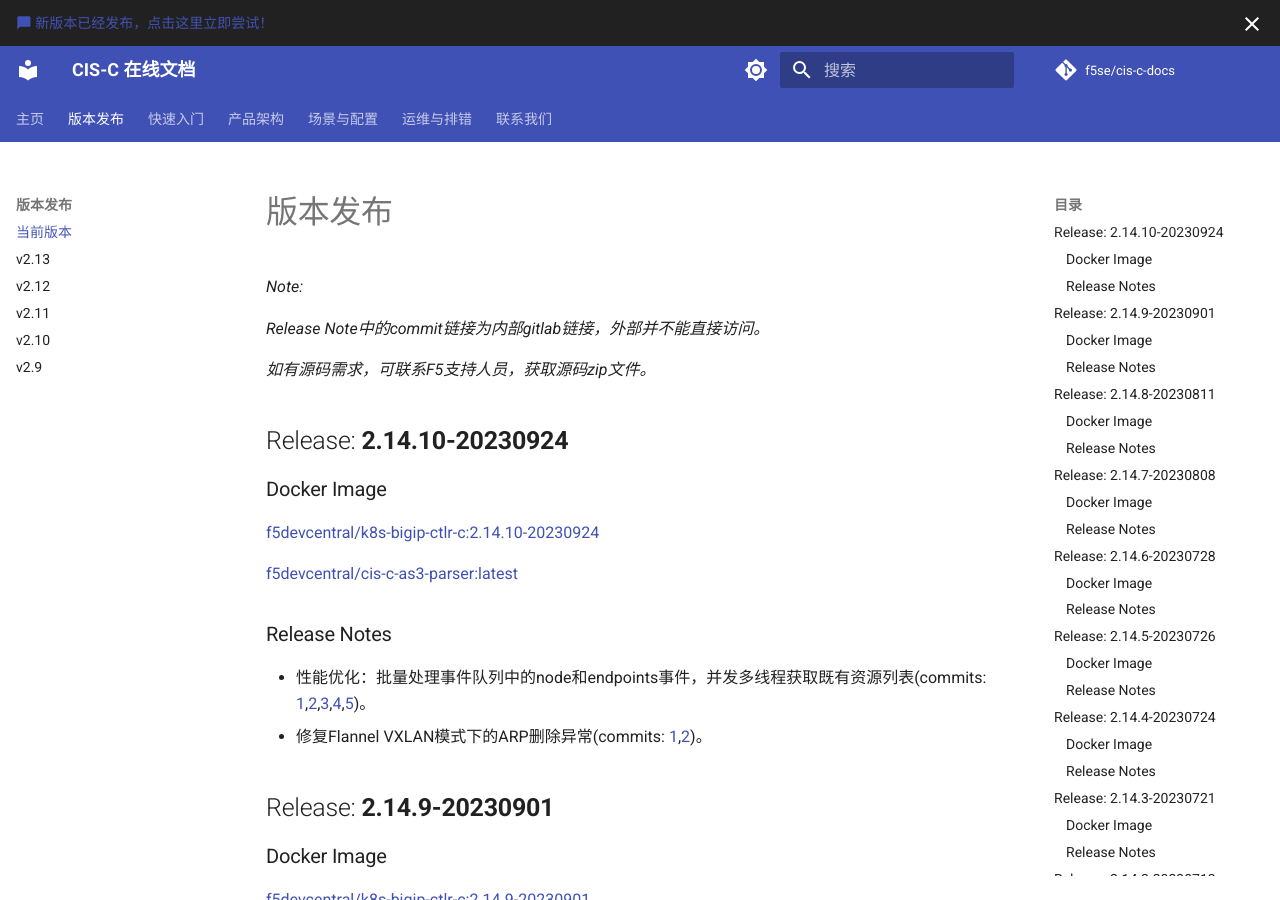
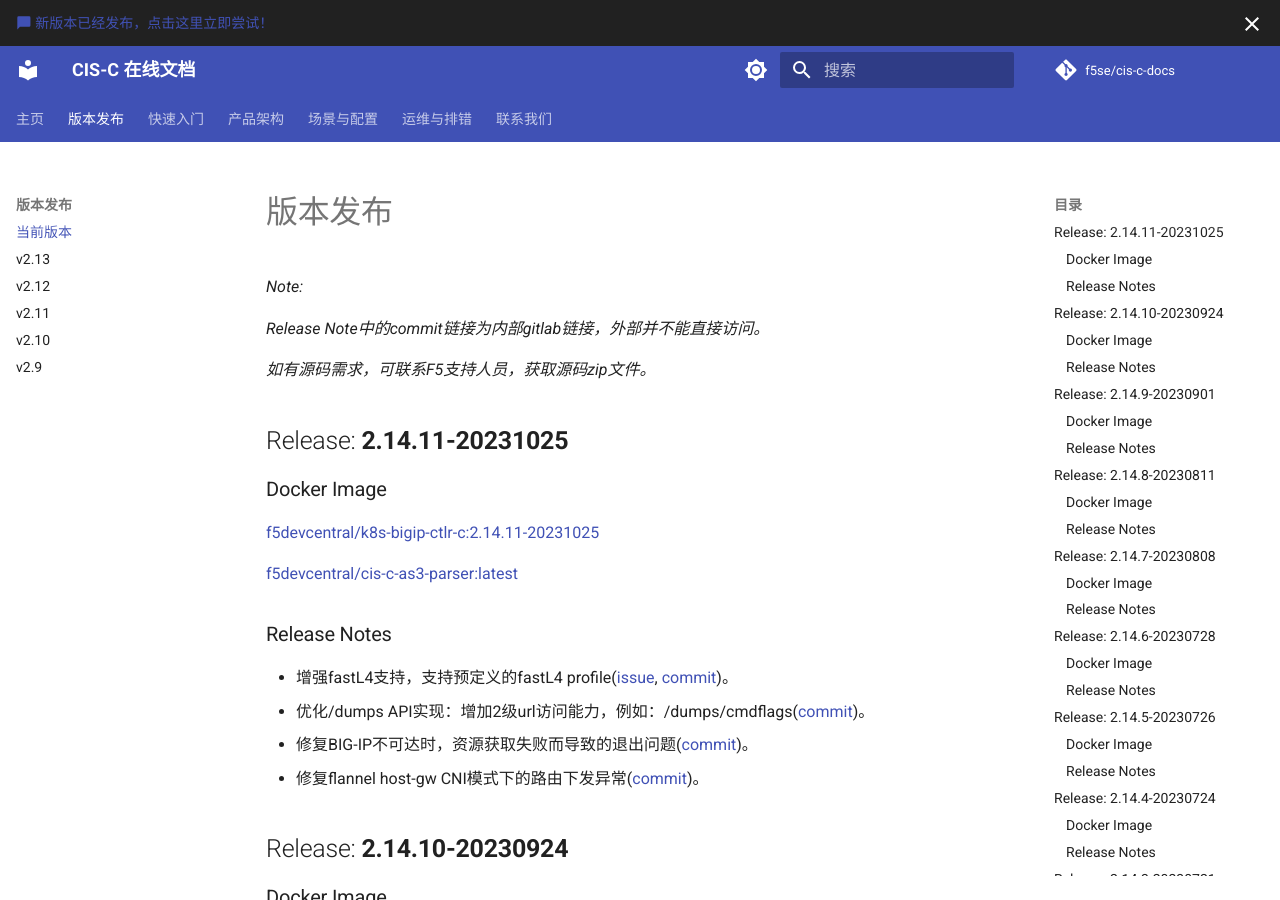
Before and after one commit to f5se/cis-c-docs, an MkDocs documentation site: the page built from docs/Release-notes/index.md, in a window 1280 px wide and 900 px high. Built offline with MkDocs 1.6.1 and Material for MkDocs 9.7.7, drawn with Linux system fonts in a browser that asks for light colours; comment, search, counter and statistics services are not loaded.

Commit message:
release 2.14.11-20231025

```diff
--- a/docs/Release-notes/index.md
+++ b/docs/Release-notes/index.md
@@ -5,6 +5,22 @@
 *Release Note中的commit链接为内部gitlab链接，外部并不能直接访问。*
 
 *如有源码需求，可联系F5支持人员，获取源码zip文件。*
+
+
+## Release: **2.14.11-20231025**
+
+### Docker Image
+
+[f5devcentral/k8s-bigip-ctlr-c:2.14.11-20231025](https://hub.docker.com/r/f5devcentral/k8s-bigip-ctlr-c)
+
+[f5devcentral/cis-c-as3-parser:latest](https://hub.docker.com/r/f5devcentral/cis-c-as3-parser)
+
+### Release Notes
+
+* 增强fastL4支持，支持预定义的fastL4 profile([issue](https://github.com/f5se/cis-c-docs/issues/76), [commit](https://gitlab.f5net.com/cis-c/f5-kic/-/commit/b24cada2badd4bd413833283594d8822eff29ffe))。
+* 优化/dumps API实现：增加2级url访问能力，例如：/dumps/cmdflags([commit](https://gitlab.f5net.com/cis-c/f5-kic/-/commit/75d6205d92a4d04ede788ef0f0b1e100a5e04c25))。
+* 修复BIG-IP不可达时，资源获取失败而导致的退出问题([commit](https://gitlab.f5net.com/cis-c/f5-kic/-/commit/29a7d3c51be4655c16a08e64bfaa5c92db3a763c))。
+* 修复flannel host-gw CNI模式下的路由下发异常([commit](https://gitlab.f5net.com/cis-c/f5-kic/-/commit/b24cada2badd4bd413833283594d8822eff29ffe))。
 
 ## Release: **2.14.10-20230924**
 
```
